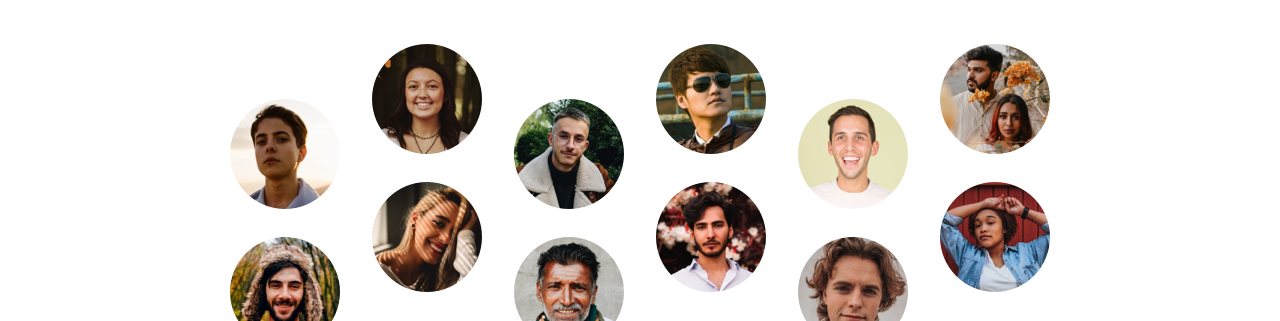
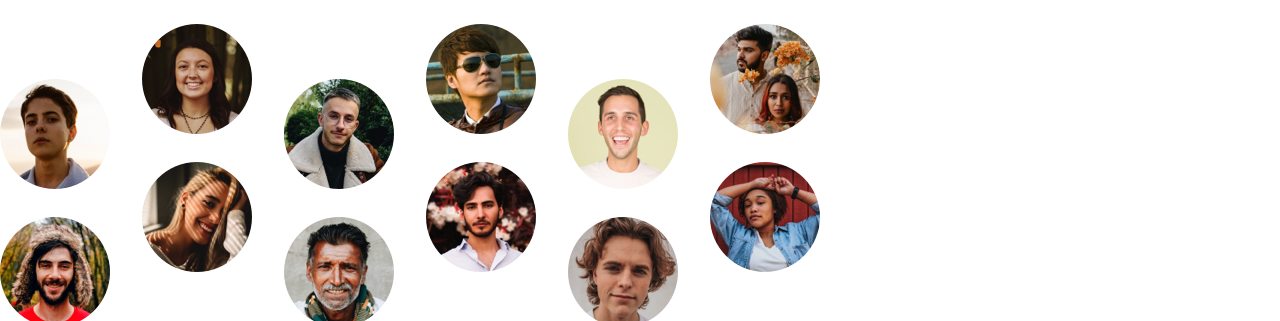
Before and after one commit to bguz/FEM-meet-landing-page, a plain HTML site: page index.html in a window 1280 px wide. Shown: the part 84-405 px from the top of the page. Drawn offline with Linux system fonts and the light colour scheme; a web font is replaced by a local one.

Commit message:
a few more changes

```diff
--- a/assets/css/style.less
+++ b/assets/css/style.less
@@ -97,6 +97,7 @@ p {
 
 /* Header */
 .header {
+    position: relative;
     padding: 4rem 0 8rem 0;
 
     .header__logo-container {
@@ -105,9 +106,9 @@ p {
         justify-content: center;
     }
     .header__decor {
+
         .mobile {
-            margin: 0 auto;
-            padding: 2rem 0 4rem 0;
+
         }
         .desktop {
             display: none;
--- a/index.html
+++ b/index.html
@@ -11,7 +11,6 @@
 </head>
 <body>
   <header class="header">
-    <div class="wrapper">
       <div class="header__container">
         <div class="header__logo-container">
           <img src="assets/images/logo.svg" alt="Meet Logo" class="header__logo"/>
@@ -31,7 +30,6 @@
             <button class="cta cta--secondary">What is it?</button>
           </div>
         </section>
-      </div>
     </div>
   </header>
 
```
Also changed, not shown: assets/css/style.css.
